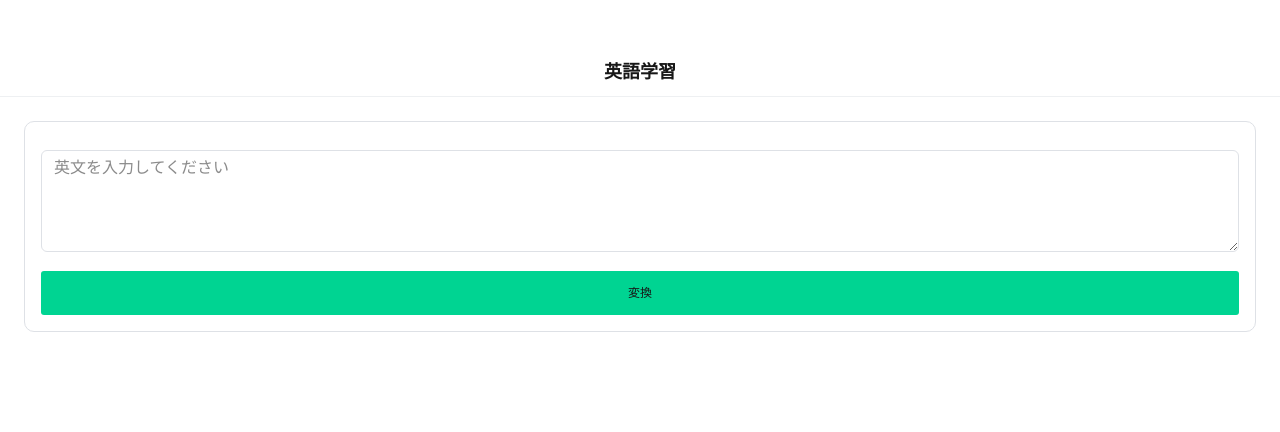
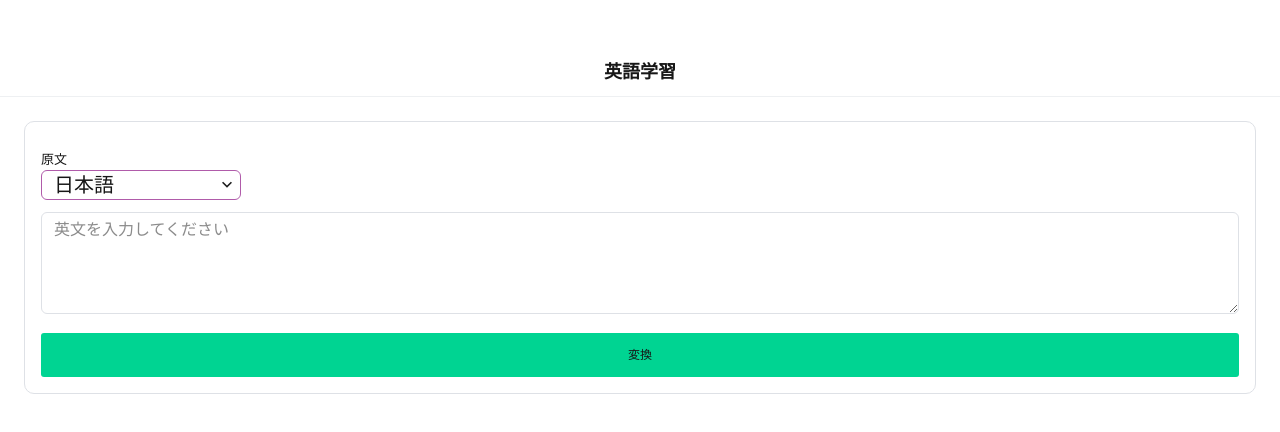
Before and after one commit to Engineer-Guild-Hackathon/team-5-app, a Next.js app in the folder frontend/: page / in a window 1280 px wide. Shown: the top 432 px of the page. Built offline with nearby package versions, Linux system fonts and the light colour scheme.

Commit message:
09/10　進捗

```diff
--- a/frontend/src/app/page.tsx
+++ b/frontend/src/app/page.tsx
@@ -4,19 +4,30 @@ import { Header } from "@/components/Header";
 import { Input_text } from "@/components/Input_com";
 import { Yomikata } from "@/components/Yomikata";
 import { useRef, useState } from "react";
-import * as net_conf from "@/network.json";
-import { Network, get_Yomikaka_res } from "@/funcs/network";
+import net_conf from "@/network.json";
+import { Network } from "@/funcs/network";
+
+import { useYomikataState } from "@/funcs/yomikata_hooks";
 
 export default
 function Home() {
 
-  const [condition, setcondition] = useState<string>("input");
+  const net = useRef<Network>(new Network(net_conf.Adress));
 
-  const [input_text, setinput_text] = useState<string>("");
+  const {
+    condition, setcondition,
+    input_text, setinput_text,
+    res_data, setres_data
+  } = useYomikataState("input");
 
-  const [res_data, setres_data] = useState<Array<get_Yomikaka_res>>([]);
-
-  const net = useRef<Network>(new Network(net_conf.Adress));
+  const onclick_func = async () => {
+	try{
+		setres_data(await net.current.get_Yomikata("English", input_text));
+		setcondition("result");
+	}catch(error){
+		console.error(error);
+	}
+  }
 
   return (
     <div className="flex w-screen h-auto justify-center flex-col">
@@ -25,14 +36,7 @@ function Home() {
         {
           condition === "input" ? <Input_text
             set_text={setinput_text}
-            onClick_func={async () => {
-              try{
-                setres_data(await net.current.get_Yomikata("English", input_text));
-                setcondition("result");
-              }catch(error){
-                console.error(error);
-              }
-            }}
+            onClick_func={onclick_func}
           /> :
           condition === "result" ? <Yomikata
             data_list={res_data}
--- a/frontend/src/components/Input_com.tsx
+++ b/frontend/src/components/Input_com.tsx
@@ -1,6 +1,7 @@
 
 import { auto_height_resize } from "@/funcs/auto_resize";
-import { Dispatch, MouseEventHandler, SetStateAction, useRef } from "react";
+import Image from "next/image";
+import { Dispatch, MouseEventHandler, SetStateAction, useRef, useState } from "react";
 
 type Input_text_prop = {
     onClick_func: MouseEventHandler<HTMLButtonElement>;
@@ -21,9 +22,10 @@ function Input_text({onClick_func, set_text}:Input_text_prop) {
                 border-[#DEE1E6FF]
             "
         >
+            <Dropdown/>
             <textarea
                 className="
-                    min-h-[102px] mt-[28px]
+                    min-h-[102px] mt-[12px]
                     w-full h-auto px-[12px] py-[5px]
                     font-[14px] border-[1px] rounded-[6px]
                     border-[#DEE1E6FF]
@@ -57,3 +59,78 @@ function Input_text({onClick_func, set_text}:Input_text_prop) {
         </div>
     );
 }
+
+const test_data:Array<string> = [
+    "日本語",
+    "英語",
+]
+
+type dropdown_props = {
+
+}
+
+export
+function Dropdown() {
+
+    const [open, setopen] = useState<boolean>(false);
+
+    return (
+        <div
+            className="
+                w-[200px] h-fit mt-[28px]
+            "
+        >
+            <div
+                className="
+                    w-fit h-fit
+                    text-[13px]
+                "
+            >
+                原文
+            </div>
+            <div
+                className="
+                    flex flex-row items-center
+                    w-full h-[30px]
+                    text-[20px] pl-3 border-[1px]
+                    border-[#B05BAAFF] rounded-md
+                "
+            >
+                日本語
+                <button
+                    className={`
+                        w-[20px] h-[20px]
+                        mr-[3px] ml-auto
+                        ${open ? "rotate-180":"rotate-0"}
+                        hover:border-1
+                    `}
+                    onClick={()=>setopen((before)=>!before)}
+                >
+                    <Image
+                        src="/arrow_down.svg"
+                        alt=""
+                        width={20}
+                        height={20}
+                    />
+                </button>
+            </div>
+            <div
+                className={`
+                    w-full max-h-[160px]
+                    ${open ? "h-fit":"h-0"}
+                    ${open ? "visible":"invisible"}
+                `}
+            >
+                {
+                    test_data.map((item,idx)=>{
+                        return (
+                            <div>
+
+                            </div>
+                        );
+                    })
+                }
+            </div>
+        </div>
+    );
+}
--- a/frontend/src/funcs/network.ts
+++ b/frontend/src/funcs/network.ts
@@ -23,7 +23,7 @@ class Network {
                         "Content-Type": "application/json",
                     },
                     body:JSON.stringify({
-                        "convert_number":1,
+                        "convert_number":2,
                         "sentence":text
                     })
                 }
--- /dev/null
+++ b/frontend/src/funcs/yomikata_hooks.ts
@@ -0,0 +1,18 @@
+import { useState } from "react";
+
+import { get_Yomikaka_res } from "@/funcs/network";
+
+export
+function useYomikataState(init_condition:string) {
+    const [condition, setcondition] = useState<string>(init_condition);
+
+    const [input_text, setinput_text] = useState<string>("");
+
+    const [res_data, setres_data] = useState<Array<get_Yomikaka_res>>([]);
+
+    return {
+        condition, setcondition,
+        input_text, setinput_text,
+        res_data, setres_data
+    }
+}
--- a/frontend/src/network.json
+++ b/frontend/src/network.json
@@ -1,3 +1,3 @@
 {
-    "Adress":"http://192.168.0.176:8000/"
+    "Adress":"http://localhost:8000/"
 }
```
Also changed, not shown: frontend/public/arrow_down.svg (added), frontend/src/components/Yomikata.tsx (line endings or trailing spaces), frontend/src/funcs/auto_resize.ts (line endings or trailing spaces).
